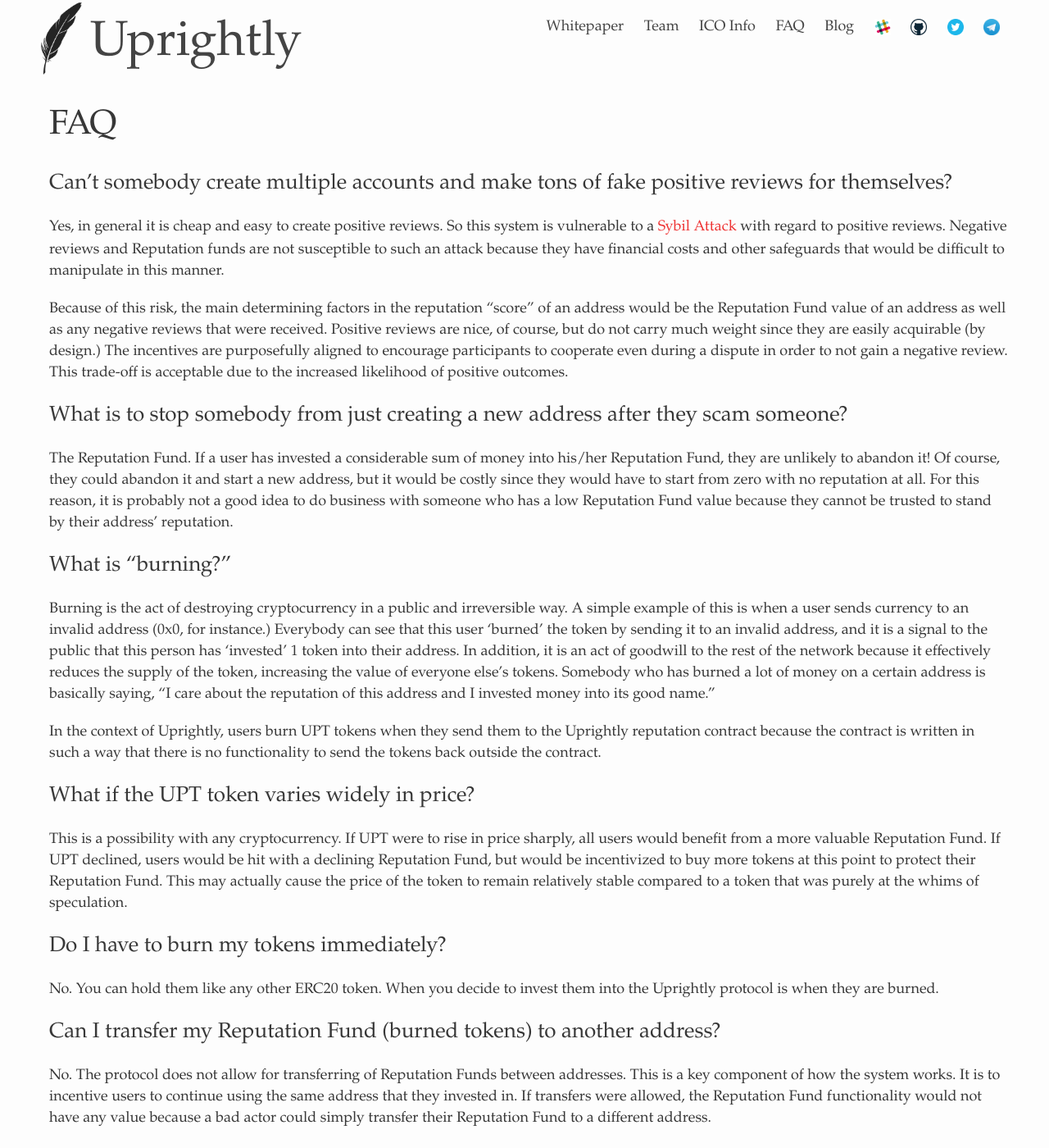
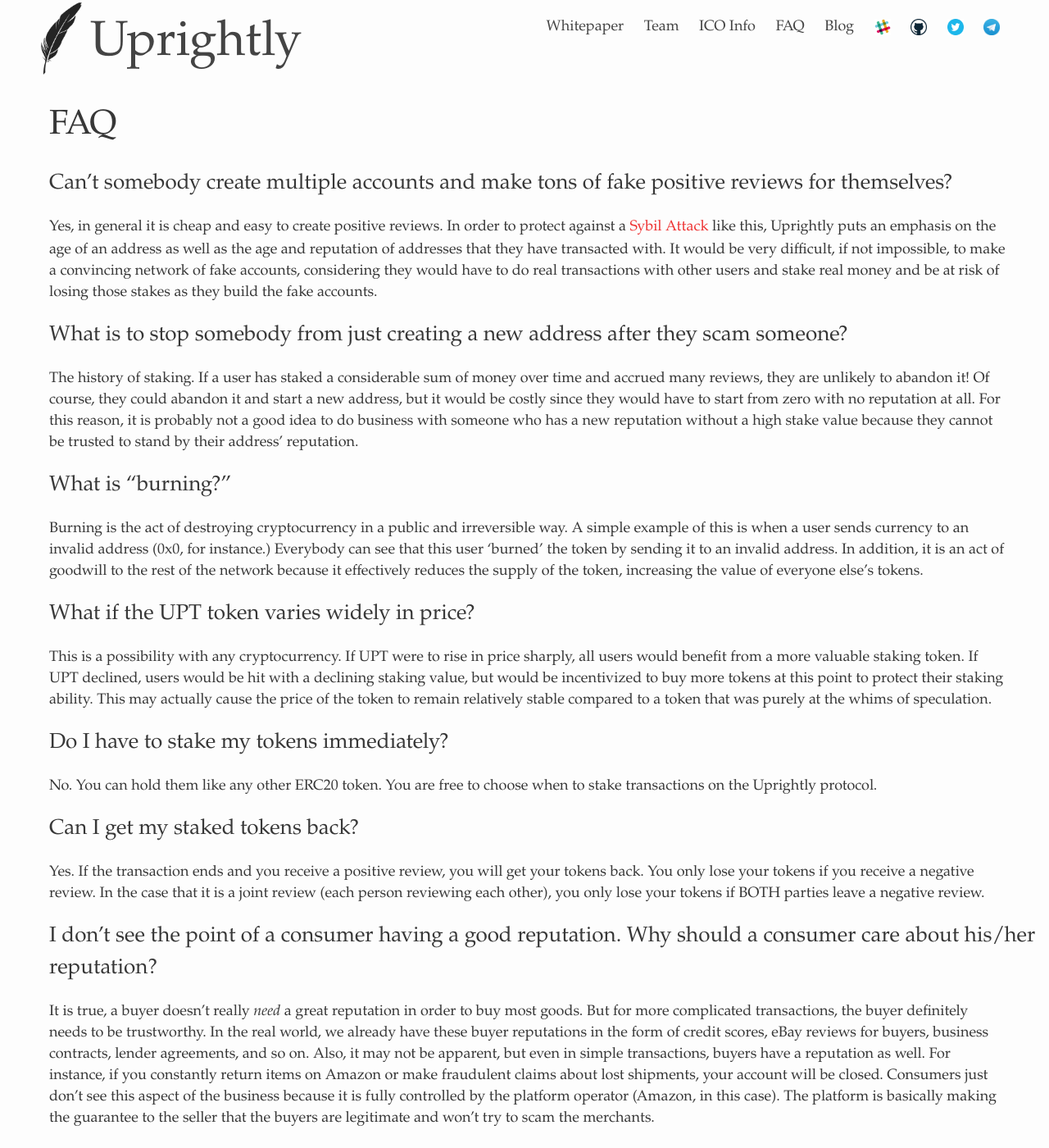
Before and after one commit to uprightly/website, a Jekyll site: the page built from faq.md, in a window 1280 px wide and 1400 px high. Shown: the whole window at 82% size. Built offline with Jekyll 4.4.1, drawn with Linux system fonts in a browser that asks for light colours; comment, search, counter and statistics services are not loaded.

Commit message:
update about the staking process

```diff
--- a/_posts/2018-02-07-follow-our-development.markdown
+++ b/_posts/2018-02-07-follow-our-development.markdown
@@ -10,6 +10,6 @@
 
 Every day we are working toward reaching our roadmap goals. We have not yet launched our ICO, but even without funding we are striving to deliver a useful product.
 
-Right now, for instance, we are working on the smart contract architecture and creating some proof of concepts around the Reputation Fund.
+Right now, for instance, we are working on the smart contract architecture and creating some proof of concepts around staking.
 
 If you have any questions, feel free to join us in our Slack chat!
--- a/faq.md
+++ b/faq.md
@@ -5,31 +5,27 @@
 ---
 
 ## Can't somebody create multiple accounts and make tons of fake positive reviews for themselves?
-Yes, in general it is cheap and easy to create positive reviews. So this system is vulnerable to a [Sybil Attack](https://en.wikipedia.org/wiki/Sybil_attack) with regard to positive reviews. Negative reviews and Reputation funds are not susceptible to such an attack because they have financial costs and other safeguards that would be difficult to manipulate in this manner.
-
-Because of this risk, the main determining factors in the reputation "score" of an address would be the Reputation Fund value of an address as well as any negative reviews that were received. Positive reviews are nice, of course, but do not carry much weight since they are easily acquirable (by design.) The incentives are purposefully aligned to encourage participants to cooperate even during a dispute in order to not gain a negative review. This trade-off is acceptable due to the increased likelihood of positive outcomes.
+Yes, in general it is cheap and easy to create positive reviews. In order to protect against a [Sybil Attack](https://en.wikipedia.org/wiki/Sybil_attack) like this, Uprightly puts an emphasis on the age of an address as well as the age and reputation of addresses that they have transacted with. It would be very difficult, if not impossible, to make a convincing network of fake accounts, considering they would have to do real transactions with other users and stake real money and be at risk of losing those stakes as they build the fake accounts.
 
 ## What is to stop somebody from just creating a new address after they scam someone?
 
-The Reputation Fund. If a user has invested a considerable sum of money into his/her Reputation Fund, they are unlikely to abandon it! Of course, they could abandon it and start a new address, but it would be costly since they would have to start from zero with no reputation at all. For this reason, it is probably not a good idea to do business with someone who has a low Reputation Fund value because they cannot be trusted to stand by their address' reputation.
+The history of staking. If a user has staked a considerable sum of money over time and accrued many reviews, they are unlikely to abandon it! Of course, they could abandon it and start a new address, but it would be costly since they would have to start from zero with no reputation at all. For this reason, it is probably not a good idea to do business with someone who has a new reputation without a high stake value because they cannot be trusted to stand by their address' reputation.
 
 ## What is "burning?"
 
-Burning is the act of destroying cryptocurrency in a public and irreversible way. A simple example of this is when a user sends currency to an invalid address (0x0, for instance.) Everybody can see that this user ‘burned’ the token by sending it to an invalid address, and it is a signal to the public that this person has ‘invested’ 1 token into their address. In addition, it is an act of goodwill to the rest of the network because it effectively reduces the supply of the token, increasing the value of everyone else’s tokens. Somebody who has burned a lot of money on a certain address is basically saying, “I care about the reputation of this address and I invested money into its good name.”
-
-In the context of Uprightly, users burn UPT tokens when they send them to the Uprightly reputation contract because the contract is written in such a way that there is no functionality to send the tokens back outside the contract.
+Burning is the act of destroying cryptocurrency in a public and irreversible way. A simple example of this is when a user sends currency to an invalid address (0x0, for instance.) Everybody can see that this user ‘burned’ the token by sending it to an invalid address. In addition, it is an act of goodwill to the rest of the network because it effectively reduces the supply of the token, increasing the value of everyone else’s tokens.
 
 ## What if the UPT token varies widely in price?
 
-This is a possibility with any cryptocurrency. If UPT were to rise in price sharply, all users would benefit from a more valuable Reputation Fund. If UPT declined, users would be hit with a declining Reputation Fund, but would be incentivized to buy more tokens at this point to protect their Reputation Fund. This may actually cause the price of the token to remain relatively stable compared to a token that was purely at the whims of speculation.
+This is a possibility with any cryptocurrency. If UPT were to rise in price sharply, all users would benefit from a more valuable staking token. If UPT declined, users would be hit with a declining staking value, but would be incentivized to buy more tokens at this point to protect their staking ability. This may actually cause the price of the token to remain relatively stable compared to a token that was purely at the whims of speculation.
 
-## Do I have to burn my tokens immediately?
+## Do I have to stake my tokens immediately?
 
-No. You can hold them like any other ERC20 token. When you decide to invest them into the Uprightly protocol is when they are burned.
+No. You can hold them like any other ERC20 token. You are free to choose when to stake transactions on the Uprightly protocol.
 
-## Can I transfer my Reputation Fund (burned tokens) to another address?
+## Can I get my staked tokens back?
 
-No. The protocol does not allow for transferring of Reputation Funds between addresses. This is a key component of how the system works. It is to incentive users to continue using the same address that they invested in. If transfers were allowed, the Reputation Fund functionality would not have any value because a bad actor could simply transfer their Reputation Fund to a different address.
+Yes. If the transaction ends and you receive a positive review, you will get your tokens back. You only lose your tokens if you receive a negative review. In the case that it is a joint review (each person reviewing each other), you only lose your tokens if BOTH parties leave a negative review.
 
 ## I don't see the point of a consumer having a good reputation. Why should a consumer care about his/her reputation?
 
```
